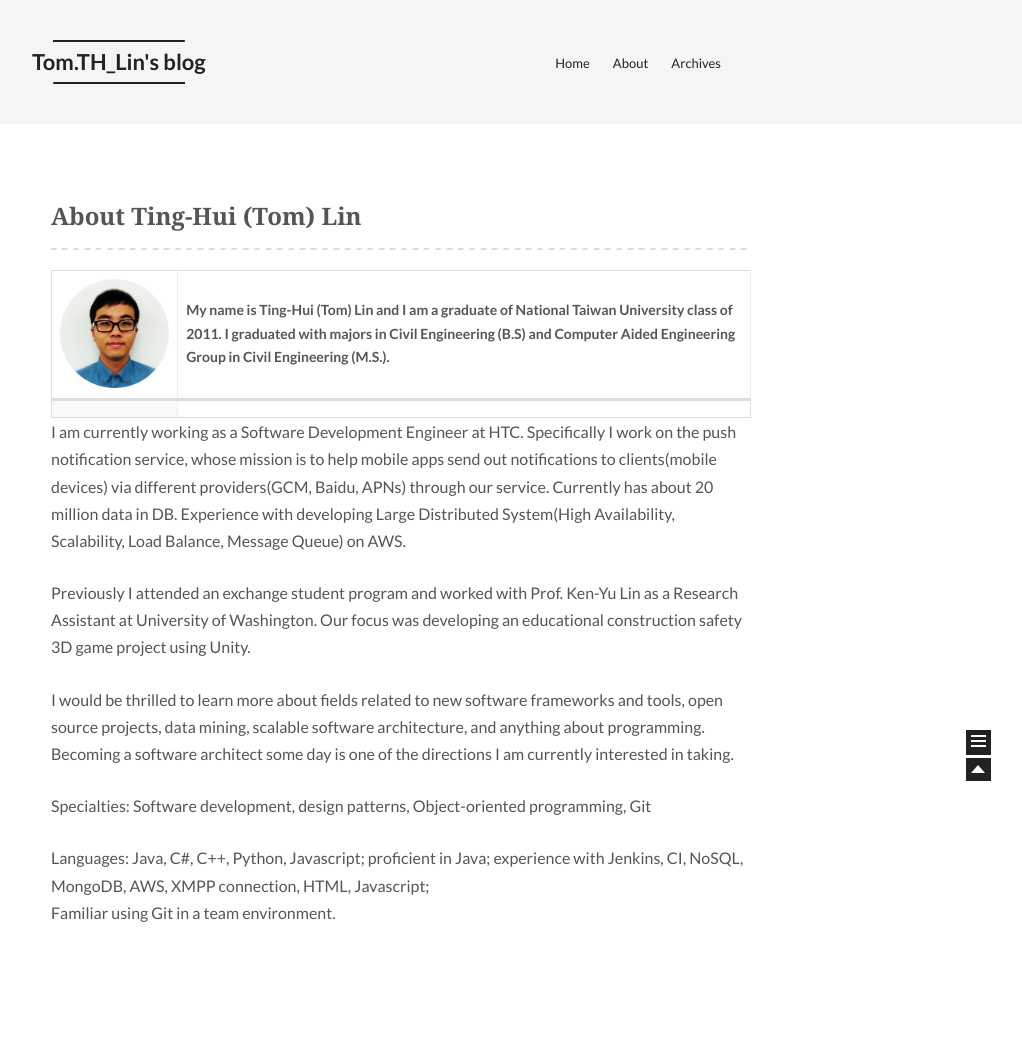
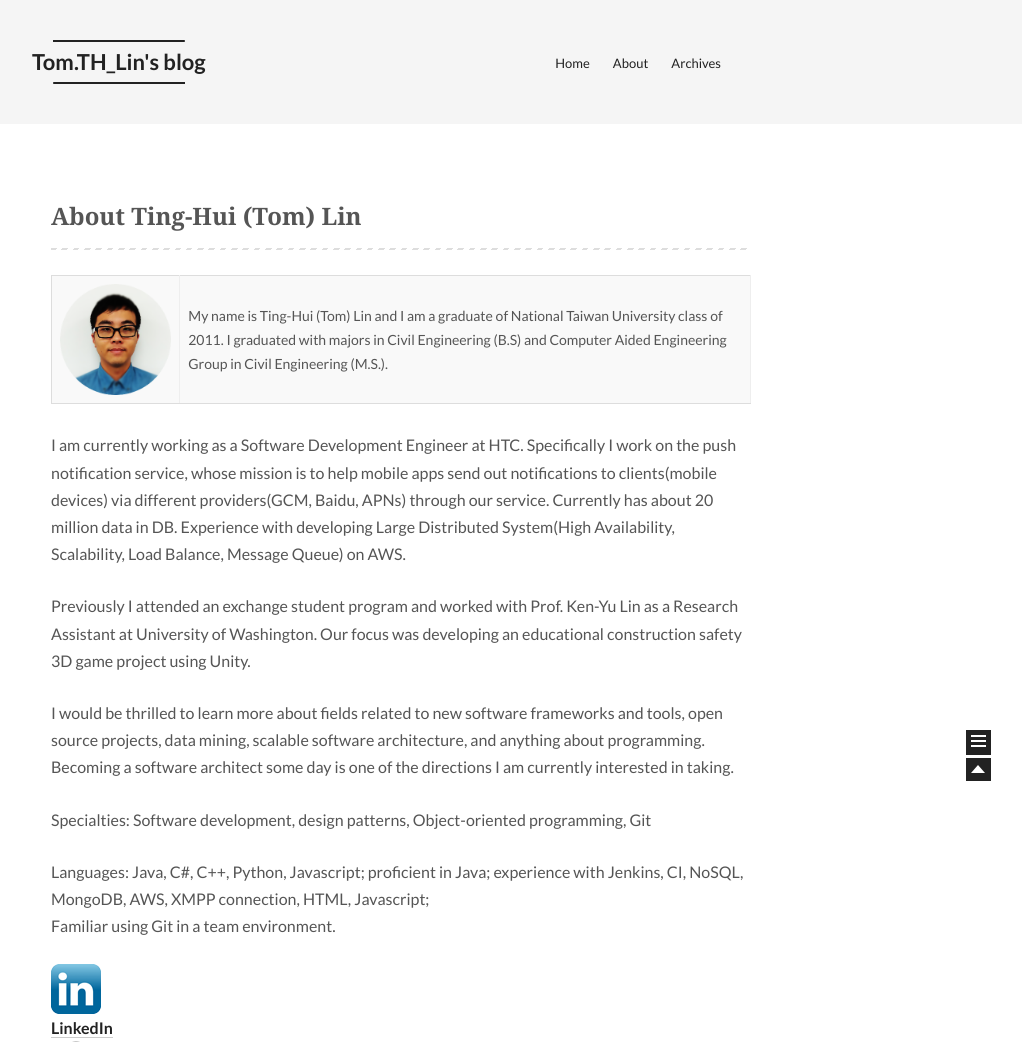
Before and after one commit to tomroy/tomroy.github.io, a plain HTML site: page about/index.html in a window 1280 px wide. Shown: the top 1042 px of the page, without its empty margins (239-1261 px from the left). Drawn offline with Linux system fonts and the light colour scheme; a script that the page names is missing.

Commit message:
Site updated: 2015-09-11 19:06:18

```diff
--- a/about/index.html
+++ b/about/index.html
@@ -40,31 +40,21 @@
 
 
 <meta name="description" content="About Ting-Hui (Tom) Lin
-
-
-
-
-My name is Ting-Hui (Tom) Lin and I am a graduate of National Taiwan University class of 2011. I graduated with majors in Civil Engineering (B.S) and Computer Aided Engine">
+    My name is Ting-Hui (Tom) Lin and I am a graduate of National Taiwan University class of 2011. I graduated with majors in Civil Engineering (B.S) and Computer Aided Engine">
 <meta property="og:type" content="website">
 <meta property="og:title" content="about">
 <meta property="og:url" content="http://tomroy.github.io/about/index.html">
 <meta property="og:site_name" content="Tom.TH_Lin's blog">
 <meta property="og:description" content="About Ting-Hui (Tom) Lin
-
-
-
-
-My name is Ting-Hui (Tom) Lin and I am a graduate of National Taiwan University class of 2011. I graduated with majors in Civil Engineering (B.S) and Computer Aided Engine">
+    My name is Ting-Hui (Tom) Lin and I am a graduate of National Taiwan University class of 2011. I graduated with majors in Civil Engineering (B.S) and Computer Aided Engine">
 <meta property="og:image" content="http://tomroy.github.io/uploads/round.png">
-<meta property="og:updated_time" content="2015-09-11T09:28:01.000Z">
+<meta property="og:image" content="http://tomroy.github.io/uploads/linkedin_icon.png">
+<meta property="og:image" content="http://tomroy.github.io/uploads/github_icon.png">
+<meta property="og:updated_time" content="2015-09-11T11:05:25.000Z">
 <meta name="twitter:card" content="summary">
 <meta name="twitter:title" content="about">
 <meta name="twitter:description" content="About Ting-Hui (Tom) Lin
-
-
-
-
-My name is Ting-Hui (Tom) Lin and I am a graduate of National Taiwan University class of 2011. I graduated with majors in Civil Engineering (B.S) and Computer Aided Engine">
+    My name is Ting-Hui (Tom) Lin and I am a graduate of National Taiwan University class of 2011. I graduated with majors in Civil Engineering (B.S) and Computer Aided Engine">
 
 
 <script type="text/javascript" id="hexo.configuration">
@@ -171,25 +161,16 @@ My name is Ting-Hui (Tom) Lin and I am a graduate of National Taiwan University
 
 
       <h1 id="About_Ting-Hui_(Tom)_Lin">About Ting-Hui (Tom) Lin</h1><hr>
-<table>
-<thead>
-<tr>
-<th><img src="/uploads/round.png" alt="profile"></th>
-<th>My name is Ting-Hui (Tom) Lin and I am a graduate of National Taiwan University class of 2011. I graduated with majors in Civil Engineering (B.S) and Computer Aided Engineering Group in Civil Engineering (M.S.).</th>
-</tr>
-</thead>
-<tbody>
-<tr>
-<td></td>
-</tr>
-</tbody>
-</table>
-<p>I am currently working as a Software Development Engineer at HTC. Specifically I work on the push notification service, whose mission is to help mobile apps send out notifications to clients(mobile devices) via different providers(GCM, Baidu, APNs) through our service. Currently has about 20 million data in DB. Experience with developing Large Distributed System(High Availability, Scalability, Load Balance, Message Queue) on AWS.</p>
+<p><table style="width:100%"><tr><td> <img src="http://tomroy.github.io/uploads/round.png" alt="Smiley face">  </td><td> My name is Ting-Hui (Tom) Lin and I am a graduate of National Taiwan University class of 2011. I graduated with majors in Civil Engineering (B.S) and Computer Aided Engineering Group in Civil Engineering (M.S.). </td></tr></table><br>I am currently working as a Software Development Engineer at HTC. Specifically I work on the push notification service, whose mission is to help mobile apps send out notifications to clients(mobile devices) via different providers(GCM, Baidu, APNs) through our service. Currently has about 20 million data in DB. Experience with developing Large Distributed System(High Availability, Scalability, Load Balance, Message Queue) on AWS.</p>
 <p>Previously I attended an exchange student program and worked with Prof. Ken-Yu Lin as a Research Assistant at University of Washington. Our focus was developing an educational construction safety 3D game project using Unity.</p>
 <p>I would be thrilled to learn more about fields related to new software frameworks and tools, open source projects, data mining, scalable software architecture, and anything about programming. Becoming a software architect some day is one of the directions I am currently interested in taking.</p>
 <p>Specialties: Software development, design patterns, Object-oriented programming, Git</p>
 <p>Languages: Java, C#, C++, Python, Javascript; proficient in Java; experience with Jenkins, CI, NoSQL, MongoDB, AWS, XMPP connection, HTML, Javascript;<br>Familiar using Git in a team environment.</p>
-
+<p><a href="https://tw.linkedin.com/in/tomthlin" target="_blank" rel="external"><img src="/uploads/linkedin_icon.png" alt="linkedinPic"></a><a href="https://tw.linkedin.com/in/tomthlin" target="_blank" rel="external"><strong>LinkedIn</strong></a>&nbsp;&nbsp;&nbsp;&nbsp;<a href="https://github.com/tomroy" target="_blank" rel="external"><img src="/uploads/github_icon.png" alt="GitHubPic"></a><a href="https://github.com/tomroy" target="_blank" rel="external"><strong>GitHub</strong></a></p>
+<!-- <a href="https://tw.linkedin.com/in/tomthlin"><img src="/uploads/linkedin_icon.png" alt="linkedinPic" width="50" height="50" style="float:left"></a><a href="https://github.com/tomroy"><img src="/uploads/github_icon.png" alt="GitHubPic" width="50" height="50" style="float:left"></a> -->
+<!-- |[![linkedinPic](/uploads/linkedin_icon.png)](https://tw.linkedin.com/in/tomthlin)|[**LinkedIn**](https://tw.linkedin.com/in/tomthlin)|
+|-|-|
+|[![GitHubPic](/uploads/github_icon.png)](https://github.com/tomroy)|[**GitHub**](https://github.com/tomroy)| -->
 
   </div>
 
```
Also changed, not shown: uploads/github_icon.png (added), uploads/linkedin_icon.png (added).
